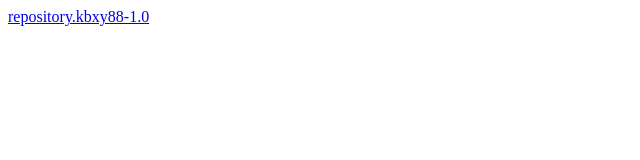
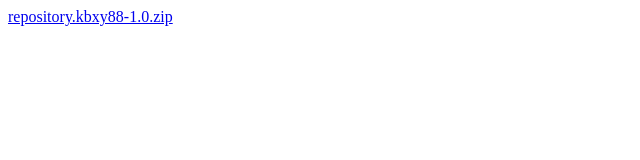
Before and after one commit to kbxy88/Pacfic, a plain HTML site: page index.html in a window 1280 px wide. Shown: the full height of the page, 0-640 px from the left. Drawn offline with Linux system fonts and the light colour scheme.

Commit message:
Update index.html

```diff
--- a/index.html
+++ b/index.html
@@ -1,2 +1,2 @@
 <!DOCTYPE html>
-<a href="repository.kbxy88-1.0">repository.kbxy88-1.0</a>
+<a href="repository.kbxy88-1.0.zip">repository.kbxy88-1.0.zip</a>
```
